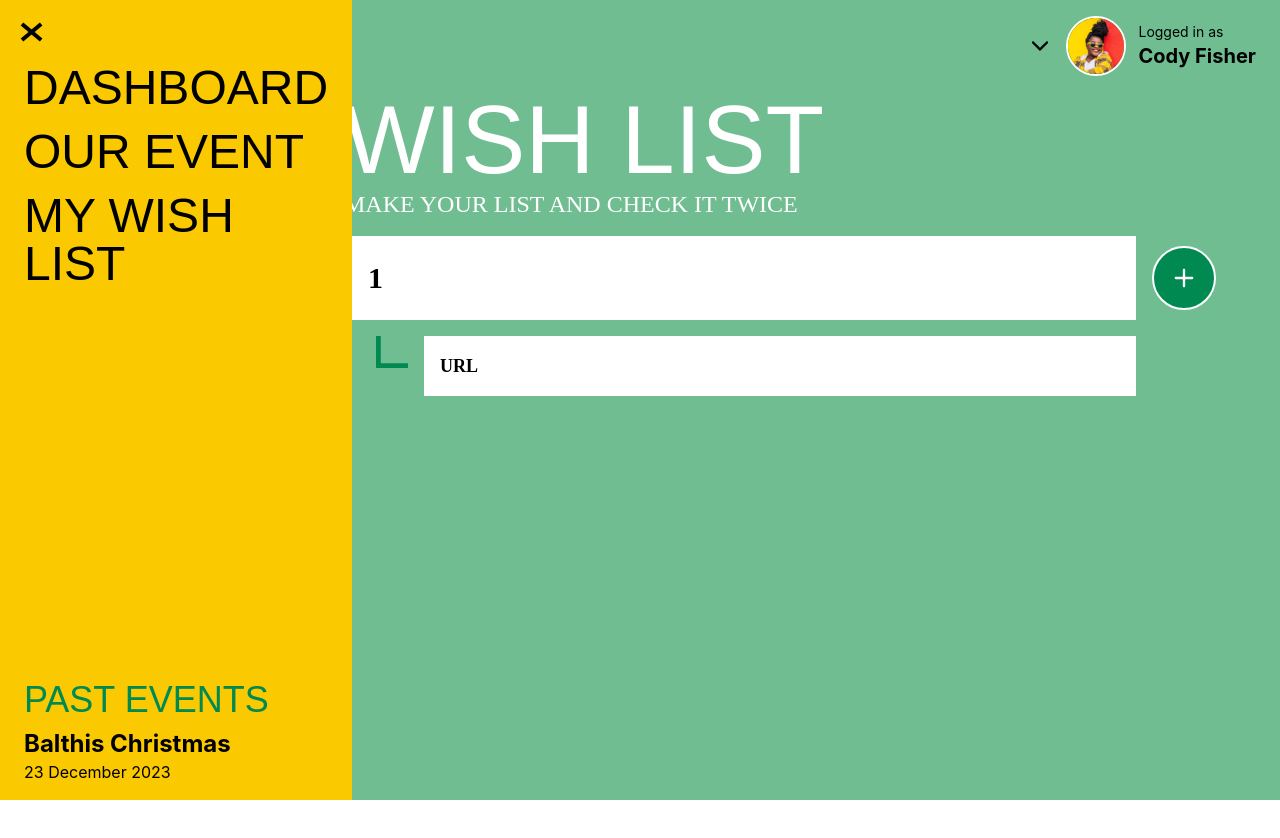
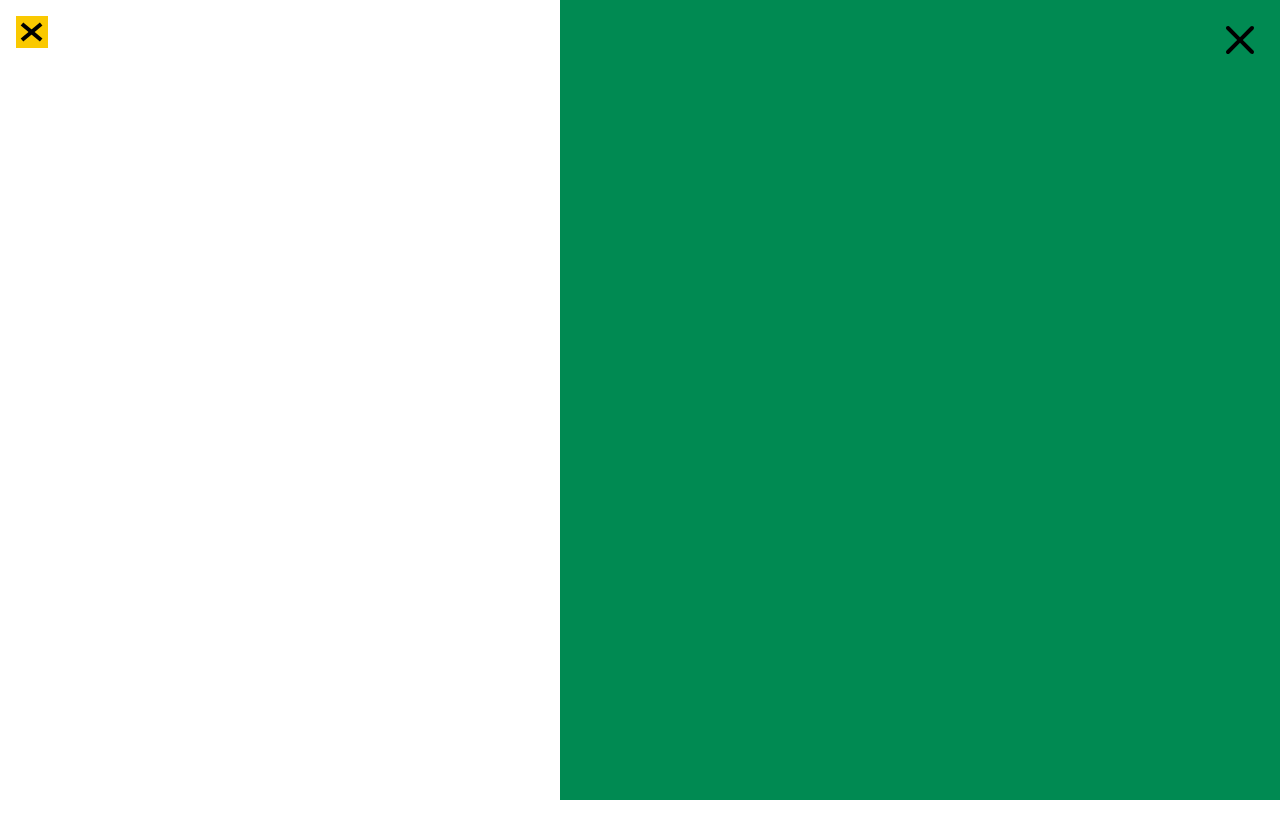
Before and after one commit to ccccchriz/advent-of-css-2023, a React (Vite) app: page / in a window 1280 px wide. Both pictures are taken after a click on the button "menu". Shown: the top 838 px of the page. After the commit the page ends 800 px from the top, so only its background shows below. Built offline with nearby package versions, Linux system fonts and the light colour scheme; a web font is replaced by a local one.

Commit message:
added slide in panel

```diff
--- a/src/App.tsx
+++ b/src/App.tsx
@@ -1,9 +1,9 @@
-import Wishlist from "./pages/main/Wishlist";
+import SlideInPanel from "./components/SlideInPanel/SlideInPanel";
 
 function App() {
   return (
     <>
-      <Wishlist />
+      <SlideInPanel />
     </>
   );
 }
--- /dev/null
+++ b/src/components/SlideInPanel/SlideInPanel.tsx
@@ -0,0 +1,57 @@
+import { useEffect, useState, useRef, ReactNode } from "react";
+import MenuButton from "../Menu/MenuButton";
+import { Icon } from "../Icon/Icon";
+
+type SlideInPanelProps = {
+  children?: ReactNode;
+};
+
+function SlideInPanel({ children }: SlideInPanelProps) {
+  const [isExpanded, setIsExpanded] = useState(false);
+
+  const button = useRef<HTMLButtonElement>(null);
+
+  useEffect(() => {
+    const handleDisableMenu = (e: KeyboardEvent) => {
+      if (isExpanded == true && e.key == "Escape") {
+        if (button.current != null) button.current.focus();
+        setIsExpanded(false);
+      }
+    };
+
+    document.addEventListener("keydown", handleDisableMenu);
+
+    return () => document.removeEventListener("keydown", handleDisableMenu);
+  }, [isExpanded]);
+
+  return (
+    <>
+      <div className="lg:max-w-md grid absolute">
+        <div className={`p-4 z-50 left-0 w-min`}>
+          <MenuButton
+            isExpanded={isExpanded}
+            setIsExpanded={setIsExpanded}
+            ref={button}
+          />
+        </div>
+        <div
+          className={`right-0 w-full md:max-w-[45rem] min-h-[100dvh] bg-spanishGreen z-40 fixed top-0 flex flex-col transition-all duration-300 ${
+            isExpanded ? "panelSlideIn" : "panelSlideIn--reverse"
+          }`}
+        >
+          <button
+            type="button"
+            onClick={() => setIsExpanded(false)}
+            className="p-4 self-end"
+          >
+            <Icon type="close" size="w-12" />
+            <span className="sr-only">close</span>
+          </button>
+          {children}
+        </div>
+      </div>
+    </>
+  );
+}
+
+export default SlideInPanel;
--- a/src/index.css
+++ b/src/index.css
@@ -92,3 +92,13 @@
   visibility: hidden;
   transform: translateX(-100%);
 }
+
+.panelSlideIn {
+  transform: translateX(0%);
+  visibility: visible;
+}
+
+.panelSlideIn--reverse {
+  visibility: hidden;
+  transform: translateX(100%);
+}
--- a/src/main.tsx
+++ b/src/main.tsx
@@ -4,6 +4,7 @@ import App from "./App.tsx";
 import "./index.css";
 import { RouterProvider, createBrowserRouter } from "react-router-dom";
 import Authentication from "./pages/authentication/Authentication.tsx";
+import Wishlist from "./pages/main/Wishlist.tsx";
 
 const router = createBrowserRouter([
   {
@@ -31,6 +32,10 @@ const router = createBrowserRouter([
     element: <Authentication type="accept" />,
   },
   {
+    path: "/wislist/edit",
+    element: <Wishlist />,
+  },
+  {
     path: "*",
     element: <App />,
   },
```
